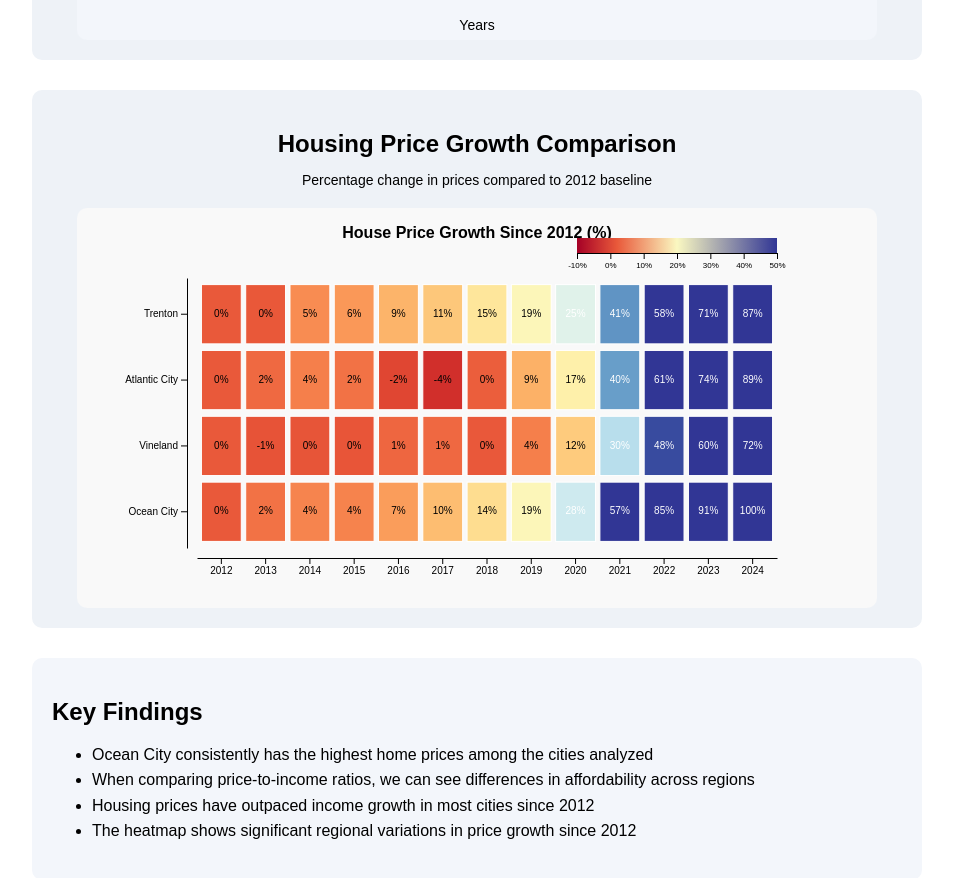
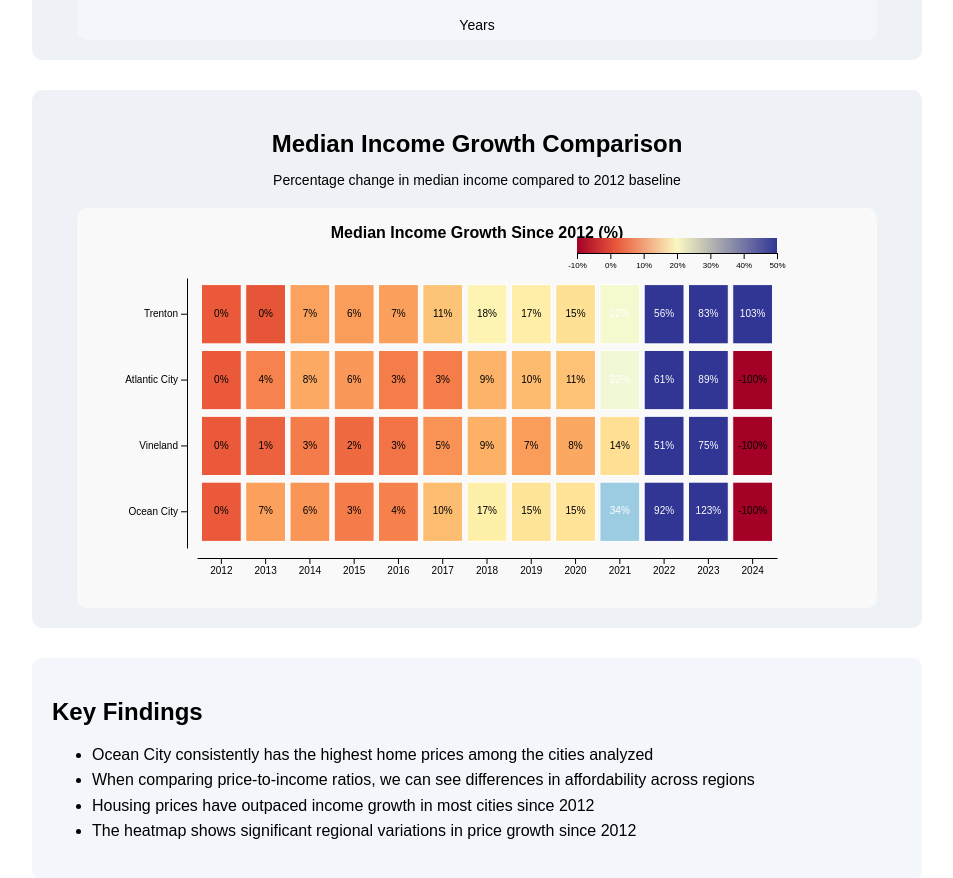
Before and after one commit to mizm13/NJ-Housing-Prices-Data-Visualization, a React (Create React App) app in the folder house-income-prices-visual/: page / in a window 1280 px wide. Shown: the part 1280-2158 px from the top of the page, without its empty margins (163-1116 px from the left). Built offline with nearby package versions, Linux system fonts and the light colour scheme.

Commit message:
Updated Heatmap chart to use Median income data

```diff
--- a/house-income-prices-visual/src/HeatmapChart.jsx
+++ b/house-income-prices-visual/src/HeatmapChart.jsx
@@ -9,7 +9,7 @@ const HeatmapChart = () => {
         d3.csv('/data.csv').then((loadedData) => {
             // Process to get yearly data
             const yearlyData = [];
-            const cityFields = ['TrentonPrices', 'AtlanticCityPrices', 'VinelandPrices', 'OceanCityPrices'];
+            const cityFields = ['TrentonIncome', 'AtlanticCityIncome', 'VinelandIncome', 'OceanCityIncome'];
             const cityNames = ['Trenton', 'Atlantic City', 'Vineland', 'Ocean City'];
 
             // Group by year and calculate average prices
@@ -140,7 +140,7 @@ const HeatmapChart = () => {
                 .attr('text-anchor', 'middle')
                 .attr('font-size', '16px')
                 .attr('font-weight', 'bold')
-                .text('House Price Growth Since 2012 (%)');
+                .text('Median Income Growth Since 2012 (%)');
 
             // Add legend
             const legendWidth = 200;
@@ -197,8 +197,8 @@ const HeatmapChart = () => {
 
     return (
         <div style={{ textAlign: 'center', padding: '20px', background: '#eef2f7', borderRadius: '10px', marginTop: '30px', maxWidth: '850px', margin: '30px auto' }}>
-            <h2 style={{ marginBottom: '10px' }}>Housing Price Growth Comparison</h2>
-            <p style={{ marginBottom: '20px', fontSize: '14px' }}>Percentage change in prices compared to 2012 baseline</p>
+            <h2 style={{ marginBottom: '10px' }}>Median Income Growth Comparison</h2>
+            <p style={{ marginBottom: '20px', fontSize: '14px' }}>Percentage change in median income compared to 2012 baseline</p>
             <svg ref={svgRef}></svg>
         </div>
     );
```
